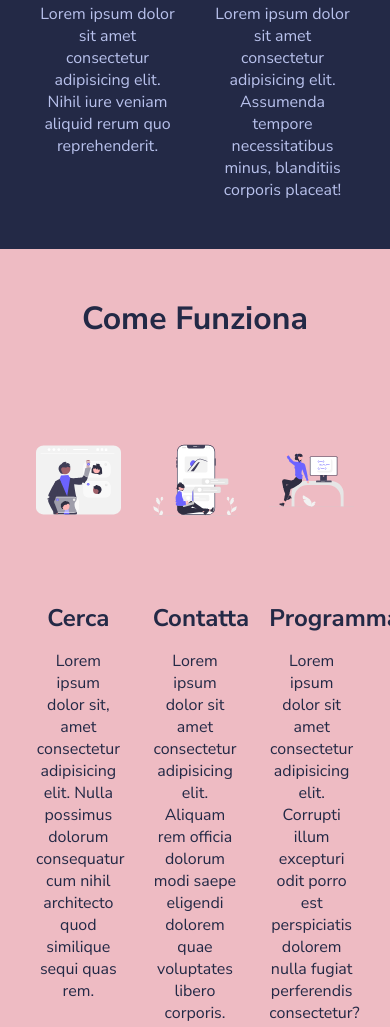
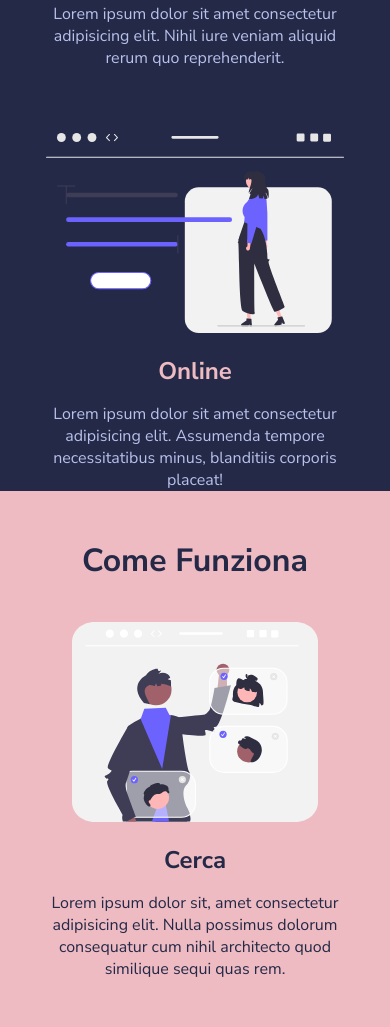
Before and after one commit to filippo-falcone/html-css-resp-wannabe, a plain HTML site: page index.html in a window 390 px wide. Shown: the part 500-1527 px from the top of the page. Drawn offline with Linux system fonts and the light colour scheme.

Commit message:
feat: add mobile 480px media query

```diff
--- a/css/style.css
+++ b/css/style.css
@@ -135,3 +135,32 @@ img {
         max-width: 100%;
     }
 }
+
+/* Mobile 480px */
+@media screen and (max-width:480px) {
+    .row {
+        flex-direction: column;
+        justify-content: space-between;
+    }
+
+    .lessons .col,
+    .steps .col,
+    .why-us .col {
+        width: 100%;
+    }
+
+    .col:not(:first-child) {
+
+        margin-top: 4rem
+    }
+
+    .steps {
+        margin: 0;
+    }
+
+    .why-us {
+        margin-bottom: 0;
+        padding-top: 3rem;
+        background: #222222;
+    }
+}
```
